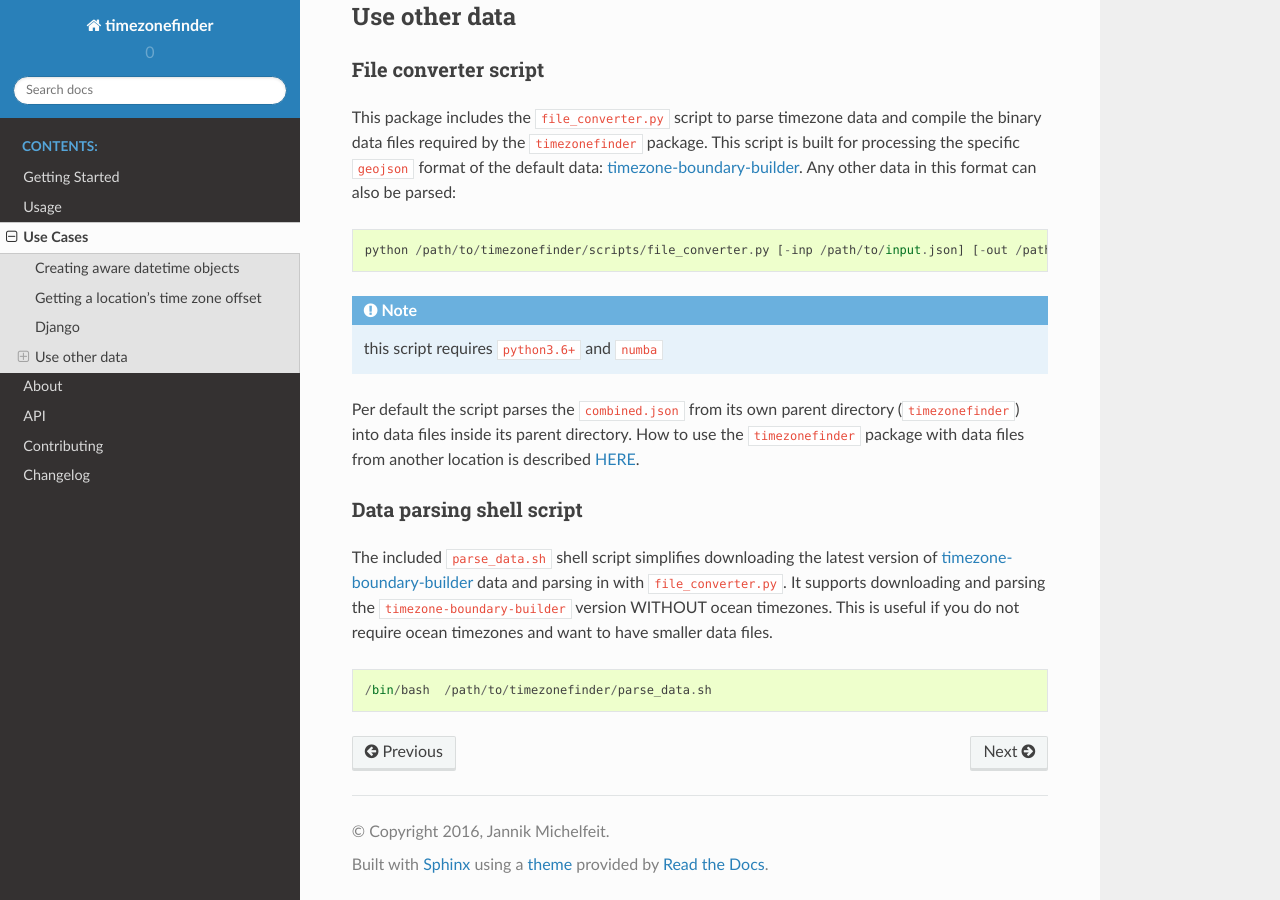
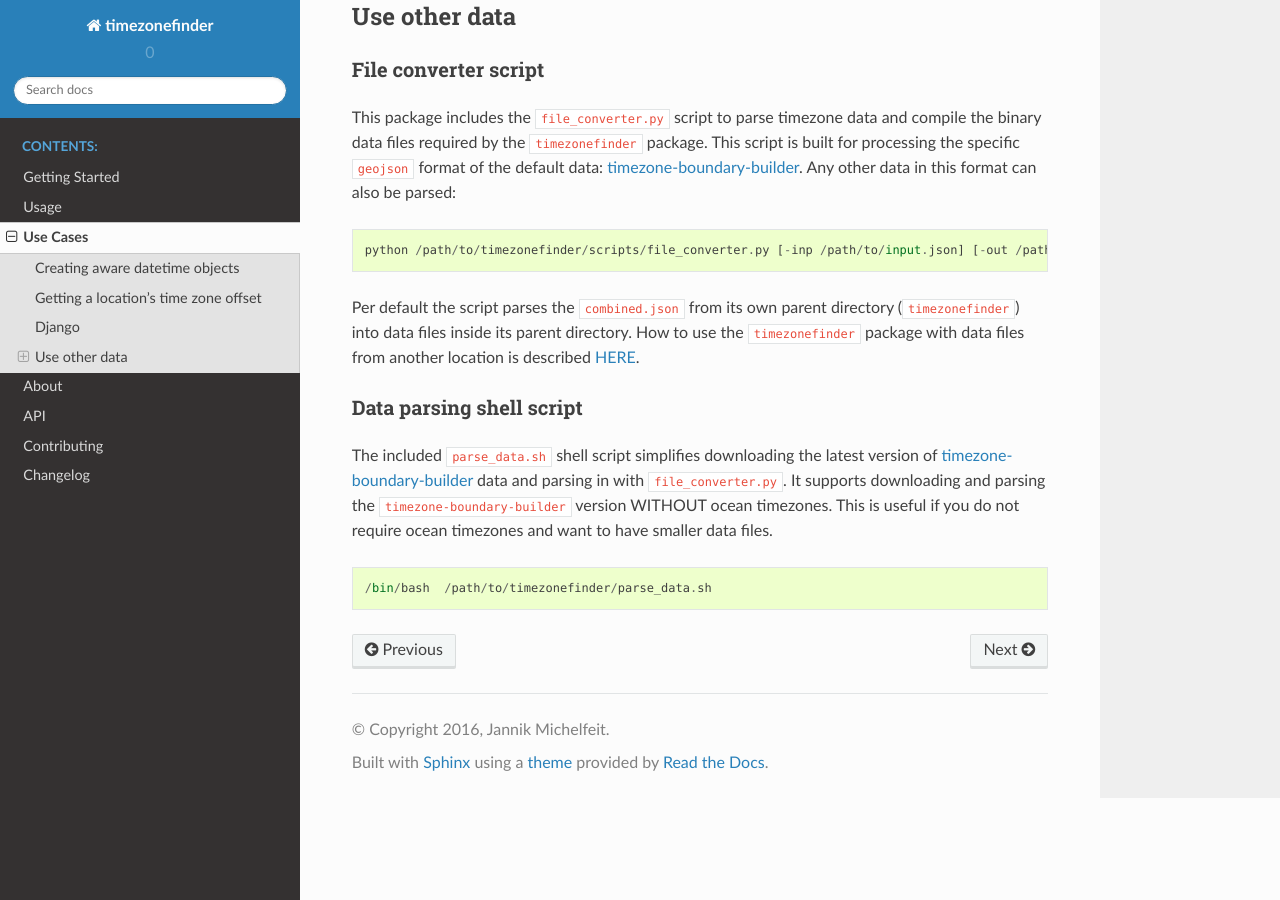
Before and after one commit to jannikmi/timezonefinder, a Sphinx documentation site: the page built from docs/2_use_cases.rst, in a window 1280 px wide and 900 px high, scrolled down 1398 px. Built offline with Sphinx 7.4.7 and the Read the Docs theme 2.0.0, drawn with Linux system fonts in a browser that asks for light colours; the version number is read from the project's files by our own code.

Commit message:
Update 2_use_cases.rst

```diff
--- a/docs/2_use_cases.rst
+++ b/docs/2_use_cases.rst
@@ -105,11 +105,6 @@ Any other data in this format can also be parsed:
 
 
 
-.. note::
-
-    this script requires ``python3.6+`` and ``numba``
-
-
 Per default the script parses the ``combined.json`` from its own parent directory (``timezonefinder``) into data files inside its parent directory.
 How to use the ``timezonefinder`` package with data files from another location is described :ref:`HERE <init>`.
 
```
